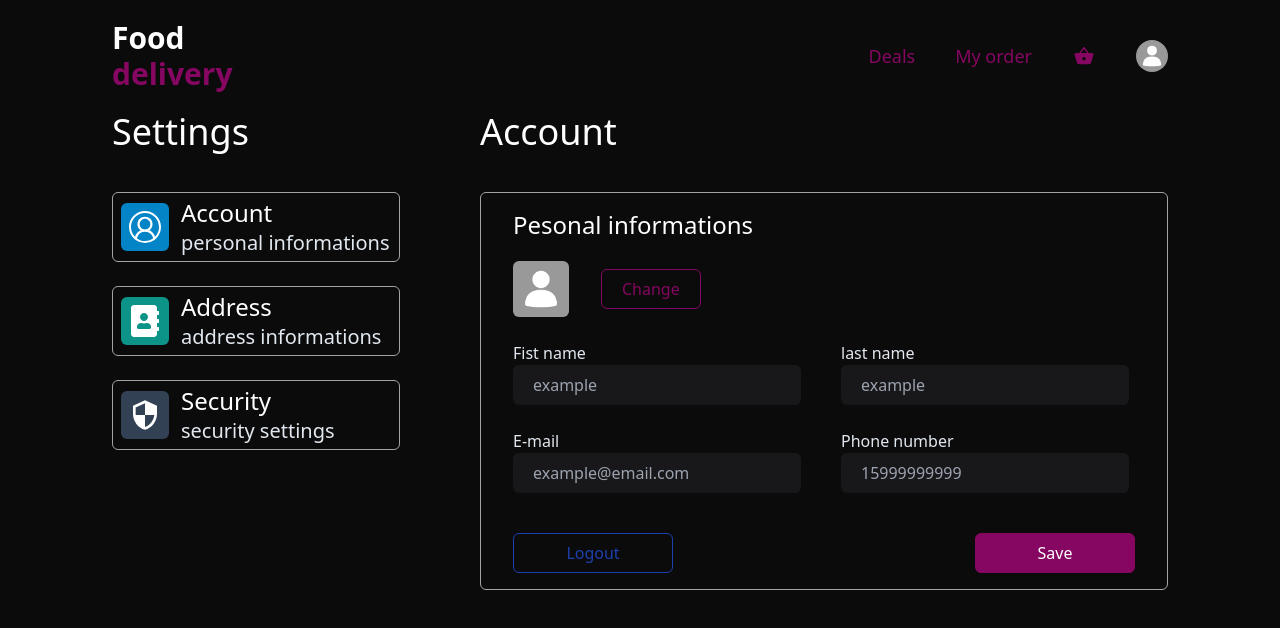
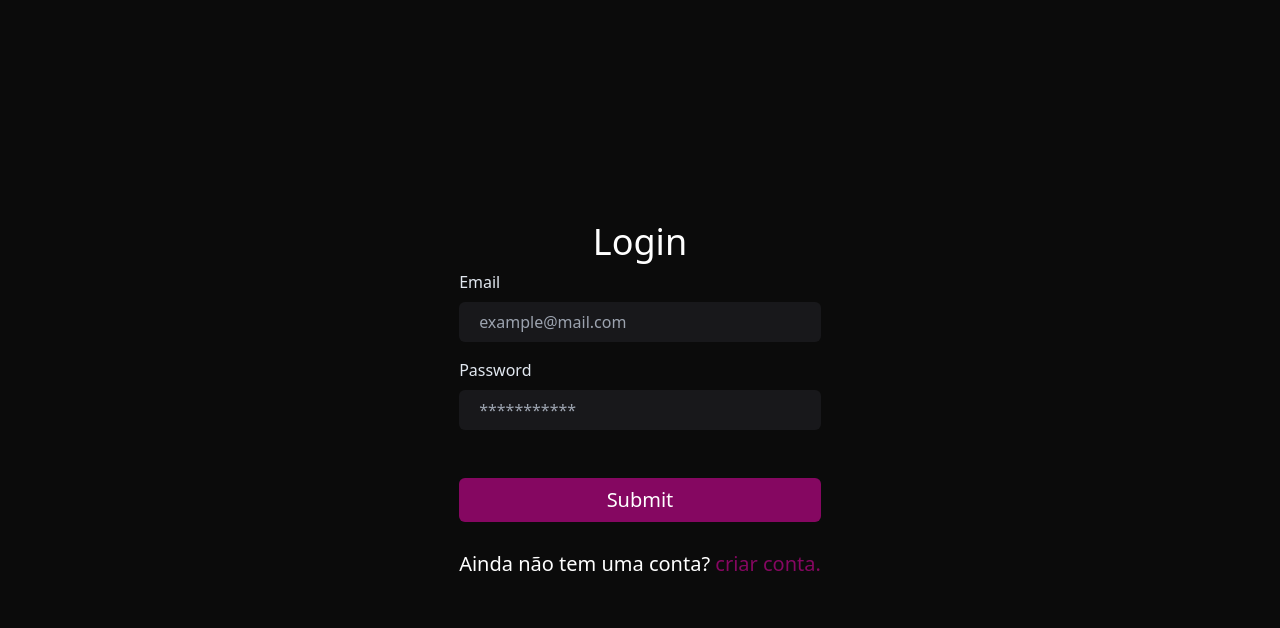
Before and after one commit to edusantanaw/eccomerce-food-simulator, a React (Vite) app: page /user/settings/1 in a window 1280 px wide. Shown: the top 628 px of the page. Built offline with nearby package versions, Linux system fonts and the light colour scheme.

Commit message:
validações de login, signout e alguns ajustes

```diff
--- a/package.json
+++ b/package.json
@@ -9,6 +9,7 @@
     "preview": "vite preview"
   },
   "dependencies": {
+    "@hookform/resolvers": "^2.9.10",
     "@reduxjs/toolkit": "^1.8.6",
     "@types/axios": "^0.14.0",
     "@types/react-icons": "^3.0.0",
@@ -16,9 +17,11 @@
     "formik": "^2.2.9",
     "react": "^18.2.0",
     "react-dom": "^18.2.0",
+    "react-hook-form": "^7.39.2",
     "react-icons": "^4.6.0",
     "react-redux": "^8.0.4",
-    "react-router-dom": "^6.4.2"
+    "react-router-dom": "^6.4.2",
+    "yup": "^0.32.11"
   },
   "devDependencies": {
     "@types/react": "^18.0.22",
--- a/src/App.tsx
+++ b/src/App.tsx
@@ -9,10 +9,10 @@ import { lazy, Suspense } from "react";
 import Header from "./pages/partials/Header";
 import Loader from "./components/Loader";
 import Signout from "./pages/login/Signout";
-import { sign } from "./slice/userSlice";
+import Login from "./pages/login/Login";
+
 
 const Home = lazy(() => import("./pages/home/Home"));
-const Login = lazy(() => import("./pages/login/Login"));
 const Settings = lazy(() => import("./pages/settings/Settings"));
 const Deals = lazy(() => import("./pages/deals/Deals"));
 const Order = lazy(() => import("./pages/order/Order"));
@@ -22,6 +22,7 @@ const Menagement = lazy(() => import("./pages/admin/Menagement"));
 const user = JSON.parse(localStorage.getItem("@App:user") || "{}");
 function App() {
   const { auth } = useAuth();
+
   return (
     <div className="w-full min-h-screen bg-black">
       <Router>
--- a/src/hooks/useAuth.ts
+++ b/src/hooks/useAuth.ts
@@ -1,6 +1,7 @@
 import { useState, useLayoutEffect } from "react";
 import { useSelector } from "react-redux";
 import { selectUser } from "../slice/userSlice";
+
 
 export const useAuth = () => {
   const user = useSelector(selectUser);
@@ -8,7 +9,7 @@ export const useAuth = () => {
   const [loading, setLoading] = useState(true);
 
   useLayoutEffect(() => {
-    user.user ?
+    user.logged ?
     setAuth(true) : setAuth(false);
 
     setLoading(false);
--- a/src/pages/login/Login.tsx
+++ b/src/pages/login/Login.tsx
@@ -1,49 +1,72 @@
-import { useRef } from "react";
 import Label from "../../components/Label";
-import Button from "../../components/Button";
-import { useDispatch } from "react-redux";
-import { sign } from "../../slice/userSlice";
+import { useDispatch, useSelector } from "react-redux";
+import { selectUser, sign } from "../../slice/userSlice";
 import { Link } from "react-router-dom";
+import { useForm } from "react-hook-form";
+import * as yup from  'yup'
+import {yupResolver} from '@hookform/resolvers/yup'
+import {useState, useEffect} from 'react'
+
+ const createLoginFormSchema = yup.object().shape({
+  email: yup.string().required('E-mail is required').email(),
+  password: yup.string().required('Password is required').min(5, 'must have more than 4 caracters')
+})
+
+const Login = () => {
+  const user = useSelector(selectUser);
+  const dispatch = useDispatch();
+  const [userError, setUserError] = useState<string>('')
 
 
-const Login = () => {
-  const dispatch = useDispatch();
-  const email = useRef<any>('');
-  const password = useRef<any>("");
+  useEffect(()=>{
+    if(user.error)  setUserError(user.error)
+  }, [user])
 
-  const handleLogin = () => {
-    const data = {
-      email: email.current.value,
-      password: password.current.value,
-    };
+  const handleLogin = (data: object) => {
     dispatch<any>(sign(data));
+
   };
+
+  const {
+    register,
+    handleSubmit,
+    formState: { errors },
+  } = useForm({
+    resolver: yupResolver(createLoginFormSchema)
+  });
+
 
   return (
     <div>
       <div className="w-full flex justify-center items-center min-h-screen flex-col">
         <h1 className="text-white text-4xl">Login</h1>
-        <div className="flex-col flex gap-2  mt-2">
+        <form onSubmit={handleSubmit(handleLogin)} className="flex-col flex gap-2  mt-2">
           <Label name={"Email"} />
           <input
             type="text"
-            ref={email}
             placeholder="example@mail.com"
-            className="bg-zinc-900 rounded-md  h-9 outline-none p-5 text-white "
+            className={`${errors?.email? 'border border-red-600' : '' }  bg-zinc-900 rounded-md  h-9 outline-none p-5 text-white `}
+            {...register("email")}
           />
+          <p className="text-red-600">{errors?.email && <>{errors.email.message} </>}</p>
           <Label name={"Password"} />
           <input
             type="text"
             placeholder="***********"
-            className="bg-zinc-900 rounded-md  h-9 outline-none p-5 text-white "
-            ref={password}
+            className={`${errors.password ? 'border border-red-500': ''} bg-zinc-900 rounded-md  h-9 outline-none p-5 text-white `}
+            {...register("password")}
           />
-          <Button funct={handleLogin} />
+          <p className="text-red-600">{errors?.password && <>{errors.password.message} </>}</p>
+          <input type="submit" className='bg-violet text-white p-2 text-xl mt-8 cursor-pointer rounded-md'/>
+          {userError && <p className="text-red-600 border text-center p-2 border-red-600 mt-5">{userError}</p> }
           <p className="text-white text-xl mt-5 text-center  font-thin">
             Ainda não tem uma conta?
-            <Link to="/signout"><span className="text-violet cursor-pointer"> criar conta.</span></Link>
+            <Link to="/signout">
+              <span className="text-violet cursor-pointer"> criar conta.</span>
+            </Link>
           </p>
-        </div>
+
+        </form>
       </div>
     </div>
   );
--- a/src/pages/login/Signout.tsx
+++ b/src/pages/login/Signout.tsx
@@ -2,72 +2,109 @@ import { useRef } from "react";
 import Label from "../../components/Label";
 import Button from "../../components/Button";
 import { useDispatch } from "react-redux";
-import { sign } from "../../slice/userSlice";
-import { Link } from "react-router-dom";
-import { register } from "../../slice/userSlice";
+import { signout } from "../../slice/userSlice";
+import { useForm } from "react-hook-form";
+import * as yup from "yup";
+import { yupResolver } from "@hookform/resolvers/yup";
+import { useState, useEffect } from "react";
+
+const createLoginFormSchema = yup.object().shape({
+  email: yup.string().required("E-mail is required").email(),
+  firstName: yup
+    .string()
+    .required("First name is required")
+    .min(5, "must have more than 4 caracters"),
+  lastName: yup
+    .string()
+    .required("Last name is required")
+    .min(5, "must have more than 4 caracters"),
+  password: yup
+    .string()
+    .required("Password is required")
+    .min(5, "must have more than 4 caracters"),
+  confirmPassword: yup
+    .string()
+    .required("Confirm password is required")
+    .min(5, "must have more than 4 caracters"),
+});
 
 const Signout = () => {
   const dispatch = useDispatch();
-  const email = useRef<any>("");
-  const password = useRef<any>("");
-  const confirmPassword = useRef<any>("");
-  const firstName = useRef<any>("");
-  const lastName = useRef<any>("");
 
-  const handleLogin = () => {
-    const data = {
-      firstName: firstName.current.value,
-      lastName: lastName.current.value,
-      email: email.current.value,
-      password: password.current.value,
-      confirmPassword: confirmPassword.current.value,
-    };
-    dispatch<any>(register(data));
+  const handleLogin = (data: object) => {
+    console.log(data)
+    dispatch<any>(signout(data));
   };
-  //   const { firstName, lastName, email, password, confirmPassword } = req;
-
+  const {
+    register,
+    handleSubmit,
+    formState: { errors },
+  } = useForm({
+    resolver: yupResolver(createLoginFormSchema),
+  });
   return (
     <div>
       <div className="w-full flex justify-center items-center min-h-screen flex-col">
-        <h1 className="text-white text-4xl">Login</h1>
-        <div className="flex-col flex gap-2  mt-2">
+        <h1 className="text-white text-4xl">Signout</h1>
+        <form
+          onSubmit={handleSubmit(handleLogin)}
+          className="flex-col flex gap-1  mt-2"
+        >
           <Label name="First name" />
           <input
             type="text"
-            ref={firstName}
             placeholder="Eduardo"
             className="bg-zinc-900 rounded-md w-96  h-9 outline-none p-5 text-white "
+            {...register("firstName")}
           />
+          <p className="text-red-600">
+            {errors?.firstName && <>{errors.firstName.message} </>}
+          </p>
           <Label name="Last name" />
           <input
             type="text"
-            ref={lastName}
             placeholder="Santana"
             className="bg-zinc-900 rounded-md  h-9 outline-none p-5 text-white "
+            {...register("lastName")}
           />
+          <p className="text-red-600">
+            {errors?.lastName && <>{errors.lastName.message} </>}
+          </p>
           <Label name={"Email"} />
           <input
             type="text"
-            ref={email}
             placeholder="example@mail.com"
             className="bg-zinc-900 rounded-md  h-9 outline-none p-5 text-white "
+            {...register("email")}
           />
+          <p className="text-red-600">
+            {errors?.email && <>{errors.email.message} </>}
+          </p>
           <Label name={"Password"} />
           <input
             type="password"
             placeholder="***********"
             className="bg-zinc-900 rounded-md  h-9 outline-none p-5 text-white "
-            ref={password}
+            {...register("password")}
           />
+          <p className="text-red-600">
+            {errors?.password && <>{errors.password.message} </>}
+          </p>
           <Label name={"Confirm password"} />
           <input
             type="password"
             placeholder="***********"
             className="bg-zinc-900 rounded-md  h-9 outline-none p-5 text-white "
-            ref={confirmPassword}
+            {...register("confirmPassword")}
           />
-          <Button funct={handleLogin} />
-        </div>
+          <p className="text-red-600">
+            {errors?.confirmPassword && <>{errors.confirmPassword.message} </>}
+          </p>
+          <input
+            type="submit"
+            className="bg-violet text-white p-2 text-xl mt-8 cursor-pointer rounded-md"
+          />
+        </form>
       </div>
     </div>
   );
--- a/src/pages/partials/header/Cart.tsx
+++ b/src/pages/partials/header/Cart.tsx
@@ -59,7 +59,7 @@ const Cart = ({ handleBasket }: func) => {
   };
 
   return (
-    <div className=" absolute top-0 left-0 w-full h-screen z-30">
+    <div className=" fixed top-0 left-0 w-full h-screen z-30">
       <div onClick={() => handleBasket()} className="w-full h-screen "></div>
       <div className="w-3/4 md:w-1/2 lg:w-1/3   h-screen absolute bg-black bg-opacity-90 top-0 right-0 z-10 shadow-sm shadow-white text-white cursor-default">
         <div className="w-full mb-2 p-3  rounded-b-md  flex items-center justify-between bg-violet  ">
--- a/src/pages/settings/settingsComponents/Account.tsx
+++ b/src/pages/settings/settingsComponents/Account.tsx
@@ -16,11 +16,12 @@ const Account = () => {
   const dispatch = useDispatch();
   const handleSave = () => {
     const form = new FormData();
-    console.log(firstName);
+
     form.append("firstName", firstName.current.value);
     form.append("lastName", lastName.current.value);
     form.append("email", email.current.value);
     form.append("phoneNumber", phone.current.value);
+    form.append("image", image)
     const options = {
       headers: {
         Authorization: `Bearer ${token}`,
@@ -51,7 +52,7 @@ const Account = () => {
         <div className="flex gap-8 mt-5 items-center">
           <img
             className=" h-14 w-14  object-cover rounded-md"
-            src={user.photo > 0 ? `http://localhost:5000/${
+            src={user.photo ? `http://localhost:5000/${
 
               user.photo.split("\\")[1] + "/" + user.photo.split("\\")[2]
               }`: imgDefault}
--- a/src/services/productService.ts
+++ b/src/services/productService.ts
@@ -2,7 +2,7 @@ import { Api } from "../utils/api";
 
 const token = localStorage.getItem("@App:token");
 
-const newProduct = async (data: any) => {
+const newProduct = async (data: object) => {
   const response = await Api.post("/product/register", data, {
     headers: {
       Authorization: `Bearer ${token}`,
--- a/src/services/userServices.ts
+++ b/src/services/userServices.ts
@@ -1,7 +1,7 @@
 
 import { Api } from "../utils/api";
 
-const createUser = async (data: any) => {
+const createUser = async (data: object) => {
   const response = await Api.post("/newUser", data)
     .then((reponse) => reponse.data)
     .catch((err) => err.response.data);
@@ -12,7 +12,7 @@ const createUser = async (data: any) => {
 
   return response;
 };
-const signin = async (data: any) => {
+const signin = async (data: object) => {
   const response = await Api.post("/signin", data)
     .then((response) => response.data)
     .catch((err) => err.response.data);
```
Also changed, not shown: src/slice/userSlice.ts (+15 -13 lines), 1 other file (tests, documents, lock files or other folders).
